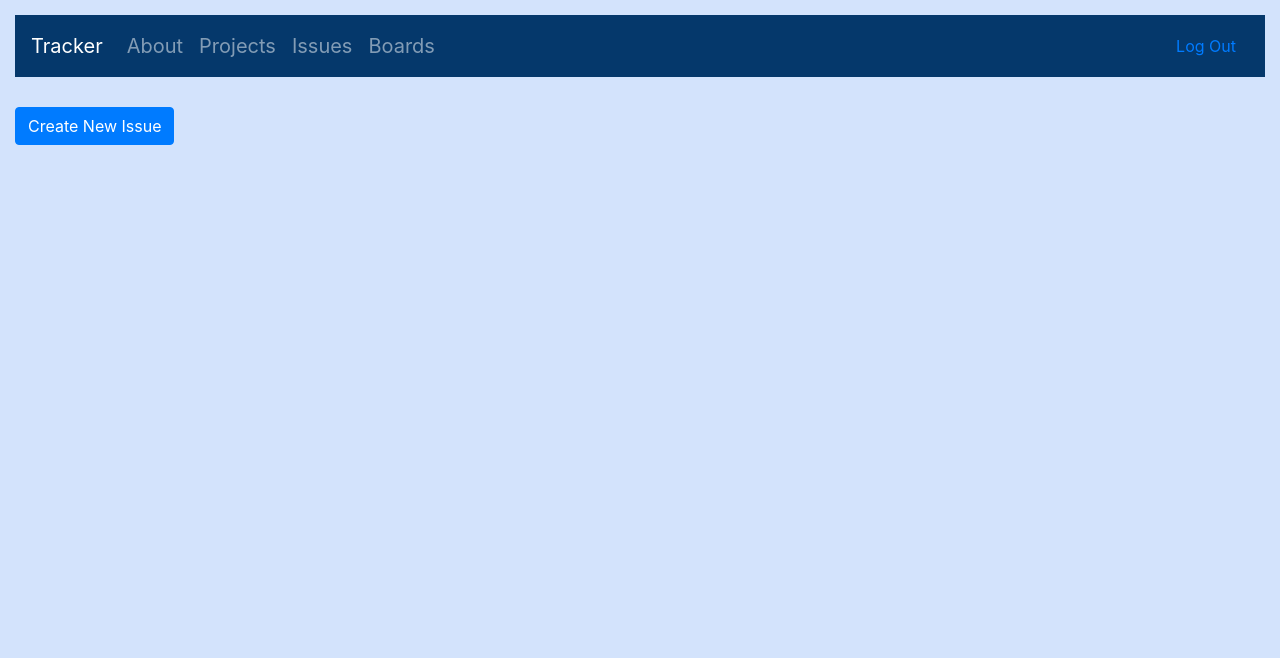
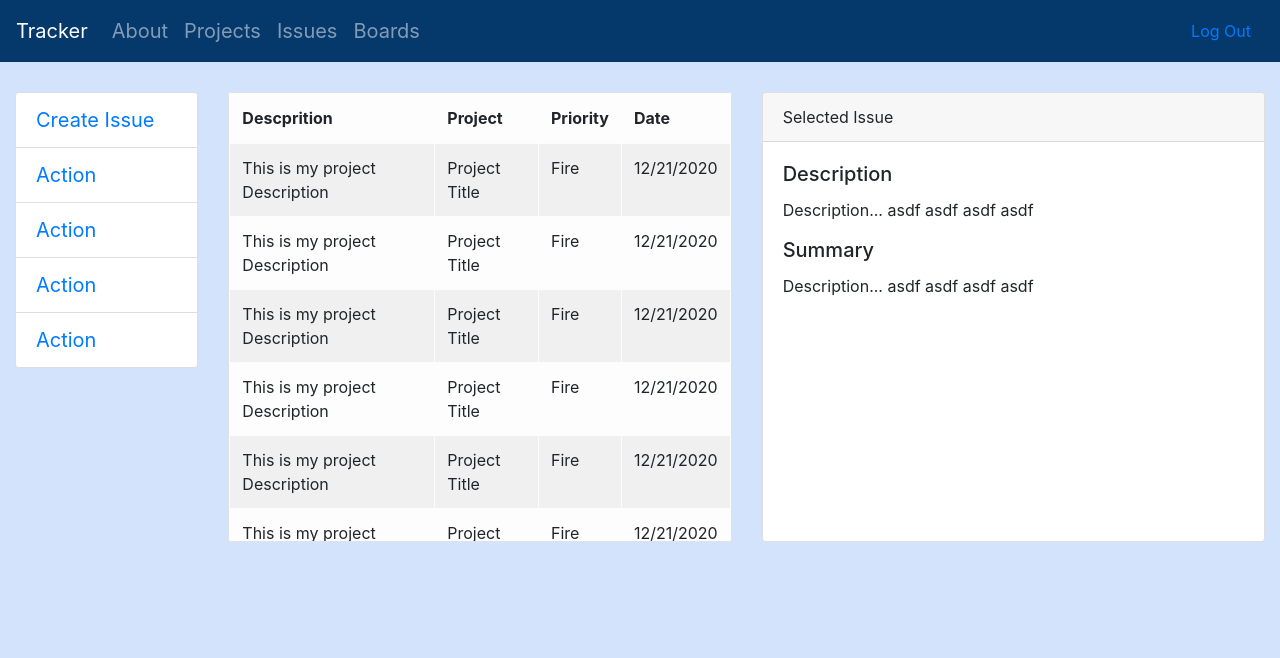
Before and after one commit to lukeweber17/tracker-development, a React app: page /issues in a window 1280 px wide. Built offline with nearby package versions, Linux system fonts and the light colour scheme; some packages are replaced by stand-ins of ours; no server answers; sample sign-in values are in the browser's storage.

Commit message:
issue page progress

```diff
--- a/src/components/dashboard/dashboard.css
+++ b/src/components/dashboard/dashboard.css
@@ -21,7 +21,6 @@ body {
   width: 100%;
 
   /* example padding, font-size, background, etc */
-  padding: 15px;
   font-size: 20px;
   background-color: #D3E3FC;
 }
--- a/src/components/issues/CreateIssue.js
+++ b/src/components/issues/CreateIssue.js
@@ -1,13 +1,16 @@
 import React, { useState } from 'react'
 import { Button, Modal, Form, ButtonGroup, Dropdown, DropdownButton } from 'react-bootstrap'
-import "./createissues.css"
-
+import "./createissue.css"
+import { db } from '../../firebase';
 
 export default function CreateIssue() {
-    const [show, setShow] = useState(false);
 
     const handleClose = () => setShow(false);
-    const handleShow = () => setShow(true);
+    const [show, setShow] = useState(false);
+    const [descrip, setDescrip] = useState("Description")
+    const [prior, setPrior] = useState("Priority")
+    const [summ, setSumm] = useState("Summary")
+    const [proj, setProj] = useState("Project")
 
 
     function handlePriority(e) {
@@ -15,13 +18,18 @@ export default function CreateIssue() {
 
     }
 
+    function handleCreate() {
+        db.ref('/issues').push({
+            description: descrip,
+            summary: summ,
+            priority: prior,
+            project: proj,
+        });
+    }
+
     return (
         <>
-            <Button variant="primary" onClick={handleShow}>
-                Create New Issue
-            </Button>
 
-            <Modal show={show} onHide={handleClose}>
             <Modal.Header closeButton>
                 <Modal.Title>Create New Issue</Modal.Title>
             </Modal.Header>
@@ -49,24 +57,20 @@ export default function CreateIssue() {
                         <Form.Control type="text" placeholder="Description" />
                     </Form.Group>
 
-                        <DropdownButton id="dropdown-basic-button" title="Project">
-                            <Dropdown.Item href="#/action-1">Action</Dropdown.Item>
-                            <Dropdown.Item href="#/action-2">Another action</Dropdown.Item>
-                            <Dropdown.Item href="#/action-3">Something else</Dropdown.Item>
-                        </DropdownButton>
+                    <Form.Group controlId="string">
+                        <Form.Label>Project</Form.Label>
+                        <Form.Control type="text" placeholder="Project" />
+                    </Form.Group>
 
+                    <Modal.Footer>
+                        <Button variant="primary" onClick={handleCreate}>
+                            Create!
+                        </Button>
+                    </Modal.Footer>
                 </Form>
 
             </Modal.Body>
-                <Modal.Footer>
-                    <Button variant="secondary" onClick={handleClose}>
-                        Cancel
-                    </Button>
-                    <Button variant="primary" onClick={handleClose}>
-                        Create!
-                    </Button>
-                </Modal.Footer>
-            </Modal>
+
         </>
     );
 }
--- /dev/null
+++ b/src/components/issues/CurrentIssue.js
@@ -0,0 +1,24 @@
+import React from 'react'
+import { Card } from 'react-bootstrap'
+import "./currentissue.css"
+
+export default function CurrentIssue() {
+    return (
+        <div>
+            <Card>
+                <Card.Header>Selected Issue</Card.Header>
+                <Card.Body>
+                    <Card.Title>Description</Card.Title>
+                    <Card.Text>
+                        Description... asdf asdf asdf asdf
+                    </Card.Text>
+                    <Card.Title>Summary</Card.Title>
+                    <Card.Text>
+                        Description... asdf asdf asdf asdf
+                    </Card.Text>
+                </Card.Body>
+            </Card>
+            <br />
+        </div>
+    )
+}
--- /dev/null
+++ b/src/components/issues/IssueSidebar.js
@@ -0,0 +1,33 @@
+import React, { useState } from 'react'
+import CreateIssue from "./CreateIssue"
+import "./issuesidebar.css"
+import { Link } from "react-router-dom"
+import { Modal, Button } from "react-bootstrap"
+
+
+export default function IssueSidebar() {
+
+    const [show, setShow] = useState(false);
+
+    const handleClose = () => setShow(false);
+    const handleShow = () => setShow(true);
+
+    return (
+        <>
+
+            <Modal show={show} onHide={handleClose}>
+                <CreateIssue />
+
+            </Modal>
+
+
+            <ul class="list-group">
+                <li class="list-group-item"><Link onClick={handleShow}>Create Issue</Link></li>
+                <li class="list-group-item"><Link onClick={CreateIssue}>Action</Link></li>
+                <li class="list-group-item"><Link onClick={CreateIssue}>Action</Link></li>
+                <li class="list-group-item"><Link onClick={CreateIssue}>Action</Link></li>
+                <li class="list-group-item"><Link onClick={CreateIssue}>Action</Link></li>
+            </ul>
+        </>
+    )
+}
--- a/src/components/issues/Issues.js
+++ b/src/components/issues/Issues.js
@@ -2,7 +2,11 @@ import React from 'react'
 import '../dashboard/dashboard.css'
 import Navigation from '../dashboard/Navigation'
 import firebase from '../../firebase';
-import CreateIssue from './CreateIssue'
+import IssueSidebar from './IssueSidebar'
+import CurrentIssue from './CurrentIssue'
+import IssuesTable from './IssuesTable'
+import { Container, Row, Col } from 'react-bootstrap'
+import "./issues.css"
 
 
 export default function Issues() {
@@ -11,7 +15,14 @@ export default function Issues() {
         <body>
             <div class="full-page">
                 <Navigation />
-                <CreateIssue />
+                <Container fluid className="full-container">
+                    <Row>
+                        <Col xs={2}><IssueSidebar /></Col>
+                        <Col xs={5}><IssuesTable /></Col>
+                        <Col xs={5}><CurrentIssue /></Col>
+                    </Row>
+                </Container>
+
             </div>
         </body>
         </html>
--- /dev/null
+++ b/src/components/issues/IssuesTable.js
@@ -0,0 +1,65 @@
+import React from 'react'
+import { Table } from 'react-bootstrap'
+import "./issuestable.css"
+import { db } from '../../firebase'
+
+export default function IssuesTable() {
+    return (
+        <div>
+            <Table style={{ maxHeight: "450px" }} striped bordered hover variant="light">
+                <thead>
+                    <tr>
+                        <th>Descprition</th>
+                        <th>Project</th>
+                        <th>Priority</th>
+                        <th>Date</th>
+                    </tr>
+                </thead>
+                <tbody>
+                    <tr>
+                        <td>This is my project Description</td>
+                        <td>Project Title</td>
+                        <td>Fire</td>
+                        <td>12/21/2020</td>
+                    </tr>
+                    <tr>
+                        <td>This is my project Description</td>
+                        <td>Project Title</td>
+                        <td>Fire</td>
+                        <td>12/21/2020</td>
+                    </tr>
+                    <tr>
+                        <td>This is my project Description</td>
+                        <td>Project Title</td>
+                        <td>Fire</td>
+                        <td>12/21/2020</td>
+                    </tr>
+                    <tr>
+                        <td>This is my project Description</td>
+                        <td>Project Title</td>
+                        <td>Fire</td>
+                        <td>12/21/2020</td>
+                    </tr>
+                    <tr>
+                        <td>This is my project Description</td>
+                        <td>Project Title</td>
+                        <td>Fire</td>
+                        <td>12/21/2020</td>
+                    </tr>
+                    <tr>
+                        <td>This is my project Description</td>
+                        <td>Project Title</td>
+                        <td>Fire</td>
+                        <td>12/21/2020</td>
+                    </tr>
+                    <tr>
+                        <td>This is my project Description</td>
+                        <td>Project Title</td>
+                        <td>Fire</td>
+                        <td>12/21/2020</td>
+                    </tr>
+                </tbody>
+            </Table>
+        </div>
+    )
+}
--- /dev/null
+++ b/src/components/issues/currentissue.css
@@ -0,0 +1,6 @@
+.card {
+    font-size: 16px;
+    overflow-y: scroll;
+    display: block;
+    height: 450px;
+}
--- /dev/null
+++ b/src/components/issues/issuesidebar.css
@@ -0,0 +1,3 @@
+.ul {
+    overflow-y: 100%;
+}
--- /dev/null
+++ b/src/components/issues/issuestable.css
@@ -0,0 +1,5 @@
+.table {
+    overflow-y: scroll;
+    display: block;
+    font-size: 16px;
+}
--- a/src/firebase.js
+++ b/src/firebase.js
@@ -1,7 +1,7 @@
-import firebase from 'firebase/app'
+import Firebase from 'firebase'
 import 'firebase/auth'
 
-const app = firebase.initializeApp({
+const app = Firebase.initializeApp({
     apiKey: process.env.REACT_APP_FIREBASE_API_KEY,
     authDomain: process.env.REACT_APP_FIREBASE_AUTH_DOMAIN,
     databaseURL: process.env.REACT_APP_FIREBASE_DATABASE_URL,
@@ -13,3 +13,4 @@ const app = firebase.initializeApp({
 
 export const auth = app.auth()
 export default app
+export const db = app.database()
```
Also changed, not shown: src/components/issues/createissue.css (added), src/components/issues/createissues.css (deleted), src/components/issues/issues.css (added), 2 other files. Lines whose indentation alone changed are shown as unchanged.
